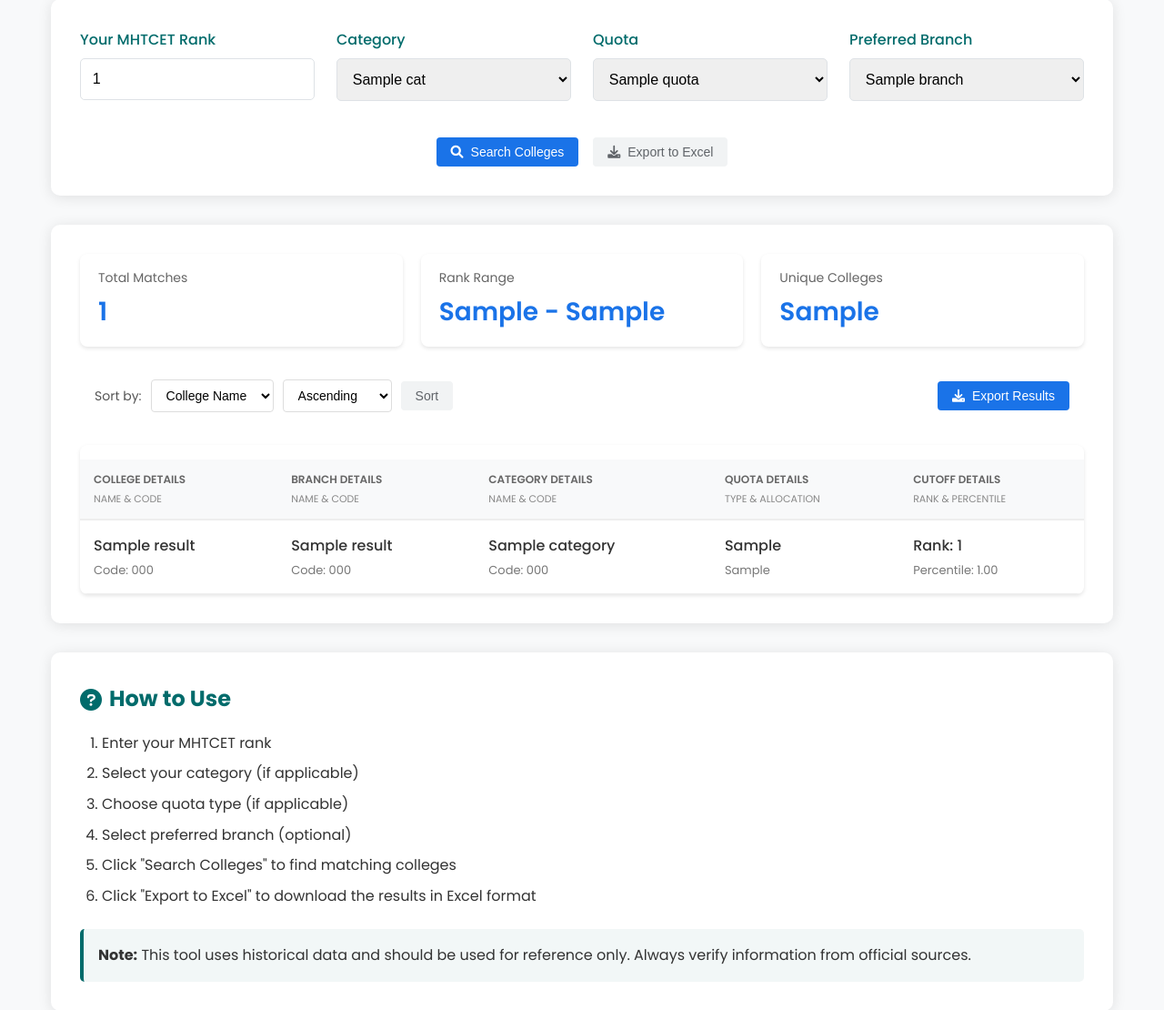
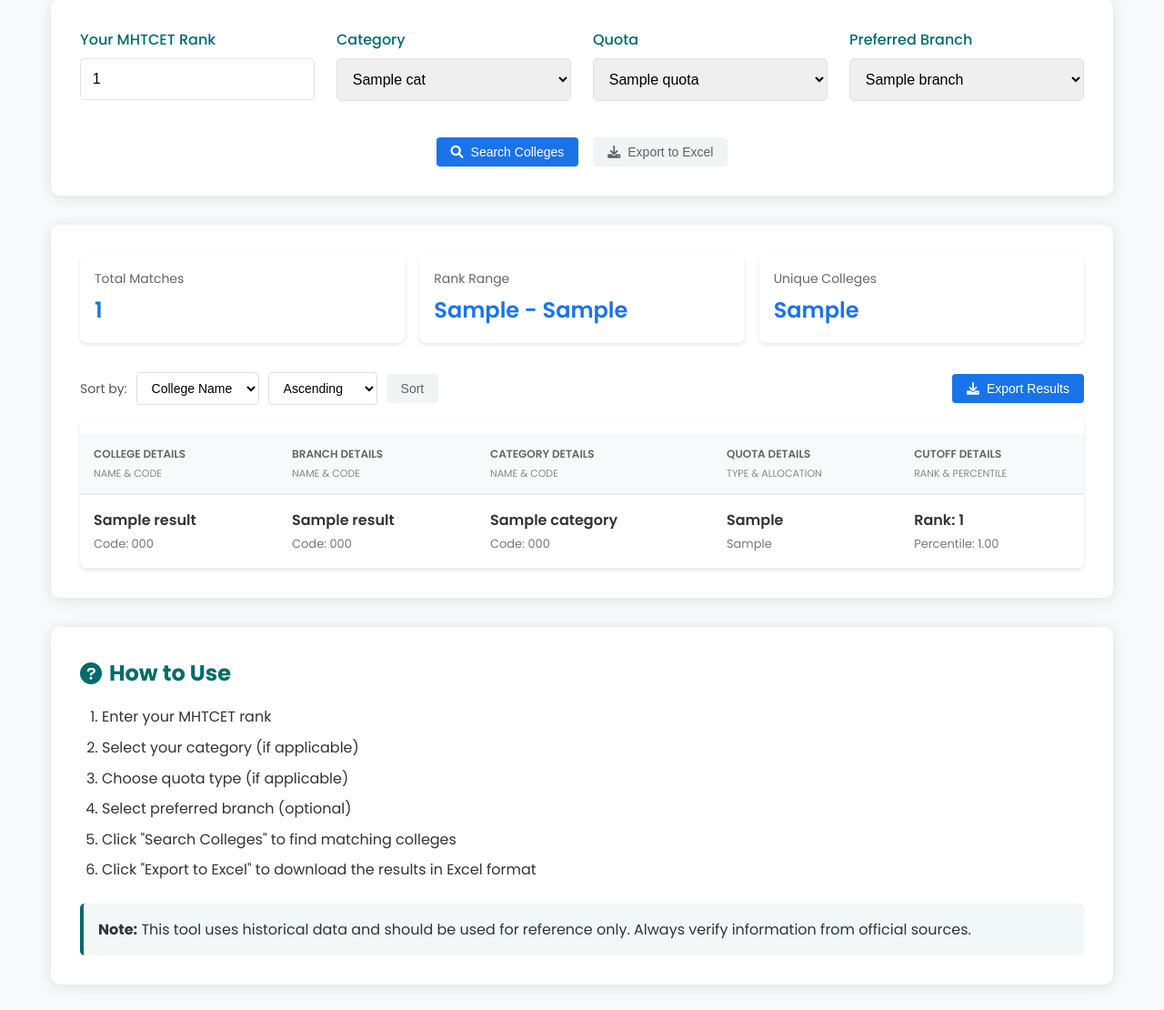
Before and after one commit to JARAWA/NextStepint, a FastAPI app: template josaa-service/templates/index.html in a window 1280 px wide. Shown: the part 146-1256 px from the top of the page at 91% size. Run offline with FastAPI, Linux system fonts and the light colour scheme; the template is opened without the code that fills it: most values are stand-ins (such as "Sample title", 1, 10 or a date in 2020).

Commit message:
Update main.css

```diff
--- a/mhtcet-service/static/css/main.css
+++ b/mhtcet-service/static/css/main.css
@@ -437,42 +414,7 @@
     box-shadow: 0 2px 4px rgba(0,0,0,0.1);
 }
 
-.stat-label {
-    font-size: 0.875rem;
-    color: var(--text-secondary, #666);
-}
-
-.stat-value {
-    font-size: 1.5rem;
-    font-weight: bold;
-    color: var(--primary-color, #007bff);
-}
-
 /* Table Controls */
-.table-controls {
-    background: var(--card-bg, #ffffff);
-    padding: 1rem;
-    border-radius: 8px;
-    margin-bottom: 1rem;
-    display: flex;
-    justify-content: space-between;
-    align-items: center;
-    flex-wrap: wrap;
-    gap: 1rem;
-}
-
-.sort-controls {
-    display: flex;
-    align-items: center;
-    gap: 0.5rem;
-}
-
-.sort-controls select {
-    padding: 0.25rem 0.5rem;
-    border-radius: 4px;
-    border: 1px solid var(--border-color, #ddd);
-}
-
 /* Enhanced Table Styles */
 .results-table th {
     position: relative;
@@ -513,22 +455,6 @@
     }
 }
 
-/* Stats Grid */
-.stats-grid {
-    display: flex;
-    justify-content: space-between;
-    gap: 20px;
-    margin-bottom: 20px;
-}
-
-.stat-card {
-    flex: 1;
-    background-color: #fff;
-    border-radius: 8px;
-    padding: 15px 20px;
-    box-shadow: 0 2px 4px rgba(0, 0, 0, 0.1);
-}
-
 .stat-label {
     font-size: 14px;
     color: #666;
@@ -536,7 +462,7 @@
 }
 
 .stat-value {
-    font-size: 28px;
+    font-size: 24px;
     font-weight: 600;
     color: #1a73e8;
 }
@@ -546,7 +472,8 @@
     display: flex;
     justify-content: space-between;
     align-items: center;
-    margin-bottom: 20px;
+    margin-bottom: 1rem;
+    gap: 1rem;
 }
 
 .sort-controls {
@@ -605,17 +532,6 @@
     vertical-align: top;
 }
 
-.cell-main {
-    font-weight: 500;
-    margin-bottom: 4px;
-    color: #333;
-}
-
-.cell-sub {
-    font-size: 13px;
-    color: #777;
-}
-
 /* Button Styles */
 .btn {
     padding: 8px 16px;
```
Also changed, not shown: other parts of mhtcet-service/static/css/main.css (+22 -23 lines).
